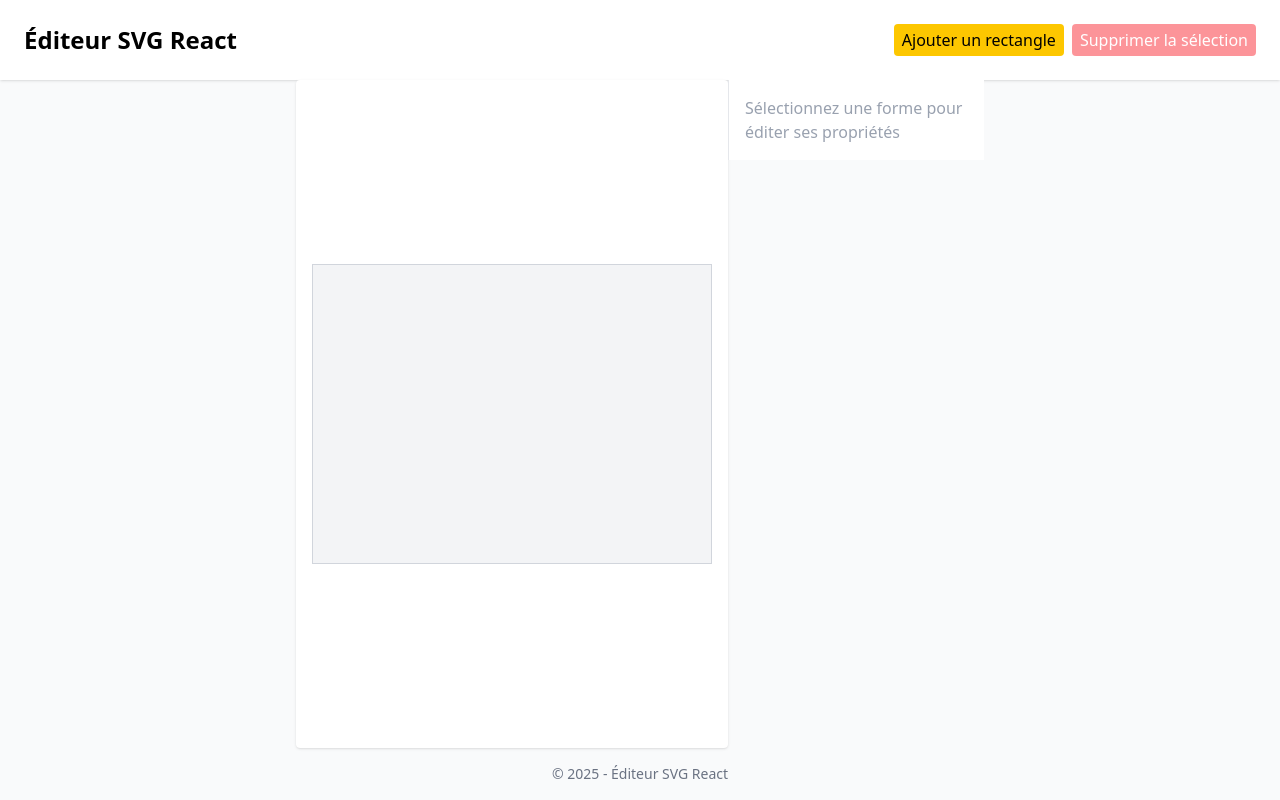
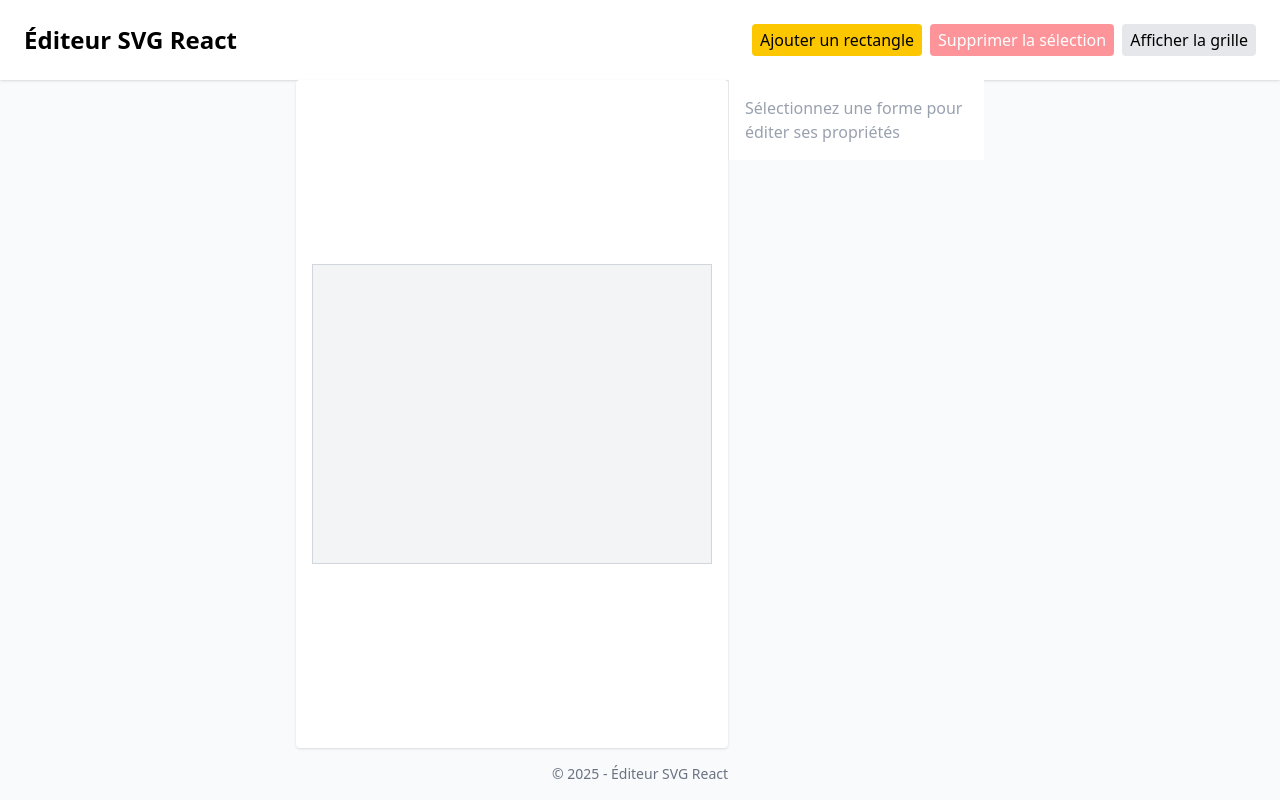
Before and after one commit to jlg-formation/mon-editeur-svg, a React (Vite) app: page / in a window 1280 px wide. Built offline with nearby package versions, Linux system fonts and the light colour scheme.

Commit message:
feat(svg): add grid toggle
Co-authored-by: OpenAI Codex for JLG <codex@openai.com>

```diff
--- a/src/features/svg/SvgCanvas.tsx
+++ b/src/features/svg/SvgCanvas.tsx
@@ -5,6 +5,7 @@ export default function SvgCanvas() {
   const shapes = useSvgStore((s) => s.shapes)
   const selectedId = useSvgStore((s) => s.selectedId)
   const selectShape = useSvgStore((s) => s.selectShape)
+  const showGrid = useSvgStore((s) => s.showGrid)
 
   return (
     <svg
@@ -13,6 +14,16 @@ export default function SvgCanvas() {
       className="border border-gray-300 bg-gray-100"
       tabIndex={0}
     >
+      {showGrid && (
+        <>
+          <defs>
+            <pattern id="grid" width="20" height="20" patternUnits="userSpaceOnUse">
+              <path d="M 20 0 L 0 0 0 20" fill="none" stroke="#d1d5db" strokeWidth="0.5" />
+            </pattern>
+          </defs>
+          <rect width="100%" height="100%" fill="url(#grid)" />
+        </>
+      )}
       {shapes.map((shape) => {
         if (shape.type === 'rect') {
           const rect = shape as SvgRect
--- a/src/features/svg/Toolbar.tsx
+++ b/src/features/svg/Toolbar.tsx
@@ -4,6 +4,8 @@ export default function Toolbar() {
   const addRect = useSvgStore((s) => s.addRect)
   const removeSelected = useSvgStore((s) => s.removeSelected)
   const selectedId = useSvgStore((s) => s.selectedId)
+  const toggleGrid = useSvgStore((s) => s.toggleGrid)
+  const showGrid = useSvgStore((s) => s.showGrid)
 
   return (
     <div className="flex gap-2">
@@ -20,6 +22,12 @@ export default function Toolbar() {
       >
         Supprimer la sélection
       </button>
+      <button
+        className="rounded bg-gray-200 px-2 py-1 hover:bg-gray-300"
+        onClick={toggleGrid}
+      >
+        {showGrid ? 'Masquer' : 'Afficher'} la grille
+      </button>
     </div>
   )
 }
--- a/src/features/svg/store.ts
+++ b/src/features/svg/store.ts
@@ -1,11 +1,16 @@
 import { create } from 'zustand'
 import type { SvgDocument, SvgShape, SvgRect } from './types'
+
+interface SvgUiState {
+  showGrid: boolean
+}
 
 type SvgActions = {
   addRect: () => void
   selectShape: (id: string | null) => void
   removeSelected: () => void
   updateShape: (id: string, patch: Partial<SvgShape>) => void // Ajout
+  toggleGrid: () => void
 }
 
 const initialDoc: SvgDocument = {
@@ -13,8 +18,9 @@ const initialDoc: SvgDocument = {
   selectedId: null,
 }
 
-export const useSvgStore = create<SvgDocument & SvgActions>((set, get) => ({
+export const useSvgStore = create<SvgDocument & SvgUiState & SvgActions>((set, get) => ({
   ...initialDoc,
+  showGrid: false,
   addRect: () => {
     const newRect: SvgRect = {
       id: crypto.randomUUID(),
@@ -44,4 +50,5 @@ export const useSvgStore = create<SvgDocument & SvgActions>((set, get) => ({
       shapes: state.shapes.map((s) => (s.id === id ? { ...s, ...patch } : s)),
     }))
   },
+  toggleGrid: () => set((state) => ({ showGrid: !state.showGrid })),
 }))
```
Also changed, not shown: 1 other file (tests, documents, lock files or other folders).
